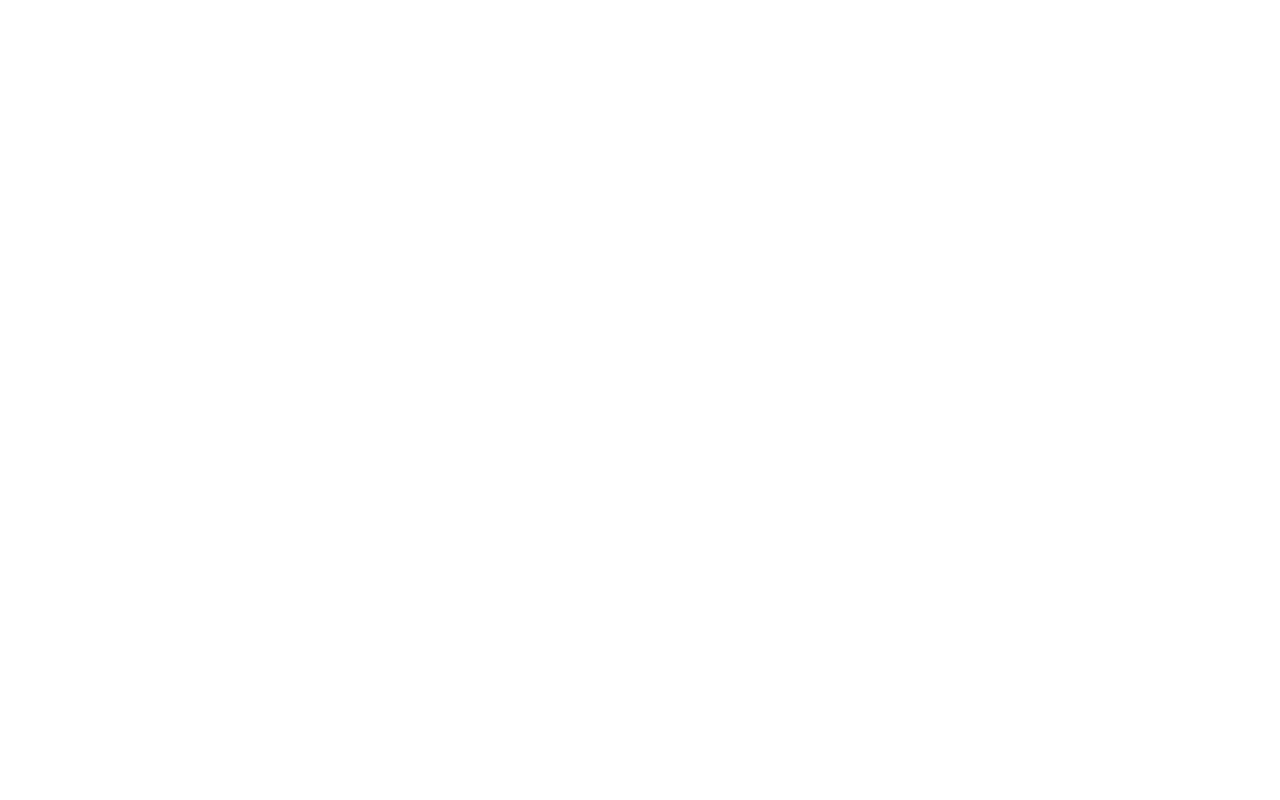
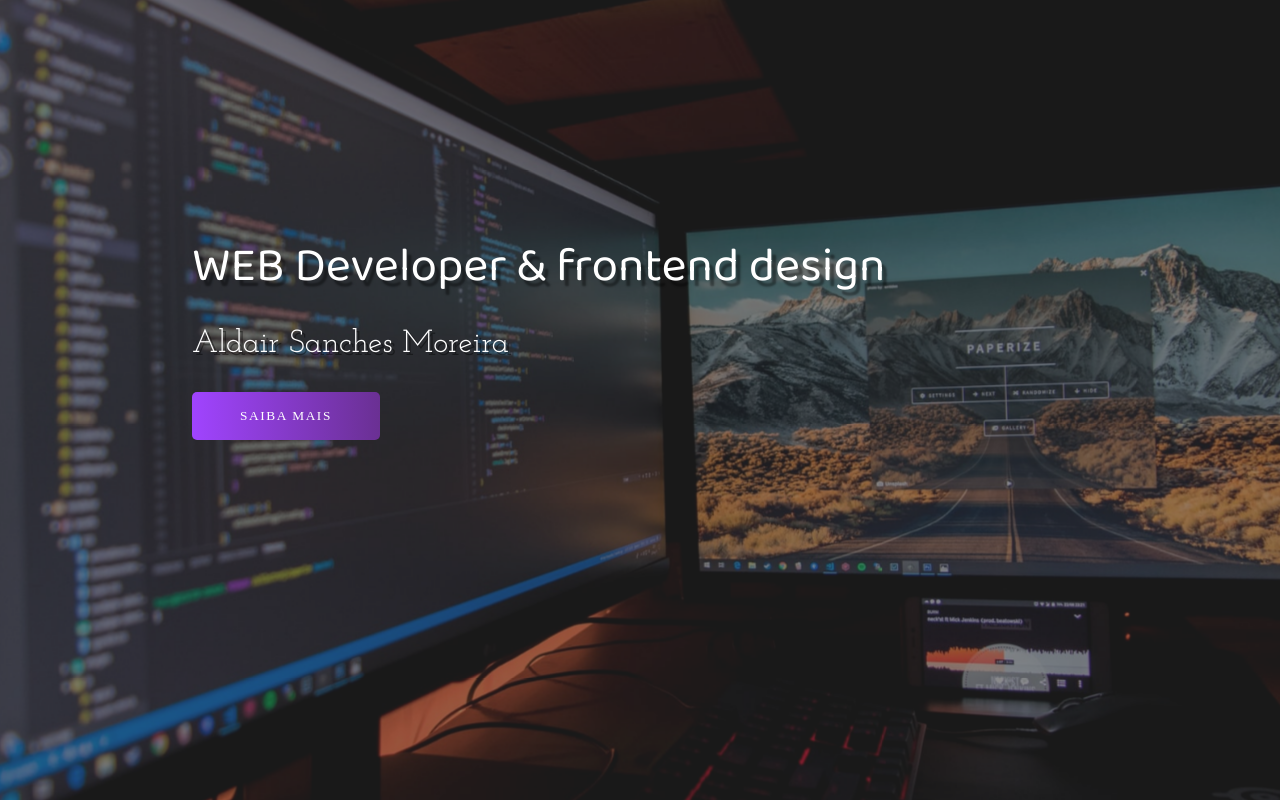
Before and after one commit to aldairmoreira/repositorio, a plain HTML site: page index.html in a window 1280 px wide. Drawn offline with Linux system fonts and the light colour scheme.

Commit message:
:package: header

```diff
--- a/index.html
+++ b/index.html
@@ -1,14 +1,32 @@
 <!DOCTYPE html>
 <html lang="pt">
+
 <head>
     <meta charset="UTF-8">
     <meta http-equiv="X-UA-Compatible" content="IE=edge">
     <meta name="viewport" content="width=device-width, initial-scale=1.0">
+    <link rel="apple-touch-icon" sizes="180x180" href="imagens/apple-touch-icon.png">
+    <link rel="icon" type="image/png" sizes="32x32" href="imagens/favicon-32x32.png">
+    <link rel="icon" type="image/png" sizes="16x16" href="imagens/favicon-16x16.png">
+    <link rel="manifest" href="/site.webmanifest">
     <title>portifoli</title>
     <link rel="stylesheet" href="style.css">
 
 </head>
+
 <body>
+    <div class="container">
+        <header>
+            <div class="img-wrapper">
+                <img src="imagens/fotis-fotopoulos-LJ9KY8pIH3E-unsplash.jpg" alt="">
+            </div>
+            <div class="banner">
+                <h1>WEB Developer & frontend design</h1>
+                <p>Aldair Sanches Moreira</p>
+                <button>saiba mais</button>
+            </div>
+        </header>
+    </div>
+</body>
 
-</body>
 </html>
--- a/style.css
+++ b/style.css
@@ -1,2 +1,87 @@
 @import url("https://fonts.googleapis.com/css2?family=Baloo+Da+2:wght@400;500;600;700;800&family=Josefin+Slab:ital,wght@0,100;0,200;0,300;0,400;0,500;0,600;0,700;1,100;1,200;1,300;1,400;1,600&family=Mulish:ital,wght@0,200;0,300;0,400;1,300&display=swap");
-@import url("https://use.fontawesome.com/releases/v5.15.3/css/all.css" );
+@import url("https://use.fontawesome.com/releases/v5.15.3/css/all.css");
+
+* {
+  margin: 0;
+  padding: 0;
+}
+
+header {
+  width: 100%;
+  height: 100vh;
+  overflow: hidden;
+  position: relative;
+}
+.img-wrapper {
+  width: 100%;
+  height: 100%;
+  overflow: hidden;
+  background-color: rgb(0, 0, 0, 0.8);
+}
+.img-wrapper img {
+  width: 100%;
+  height: 100%;
+  object-fit: cover;
+  opacity: 0.5;
+  animation: zoon 25s ;
+}
+@keyframes zoon {
+    0%{
+        transform: scale(1.3);
+    }
+    100%{
+        transform: scale(1);
+    }
+}
+.banner {
+  position: absolute;
+  top: 30%;
+  left: 15%;
+}
+.banner h1 {
+  color: #fff;
+  font-size: 3rem;
+  font-family: "Baloo Da 2", serif;
+  font-weight: 200;
+  text-shadow: 0.3rem 0.4rem 2px rgba(0, 0, 0, 0.4);
+  line-height: 3.5rem;
+  margin-bottom: 2rem;
+  opacity: 0;
+  animation: moveBanner 1s 0.5s forwards ;
+}
+.banner p {
+  font-family: "josefin slab", serif;
+  color: #fff;
+  font-size: 2rem;
+  text-shadow: 0.2rem 0.2rem rgba(0, 0, 0, 0.4);
+  margin-bottom: 2rem;
+  opacity: 0;
+  animation: moveBanner 1s 0.7s forwards;
+}
+.banner button {
+  font-family: "Muli", serif;
+  color: #fff;
+  text-transform: uppercase;
+  letter-spacing: .1rem;
+  background: #6a3093;
+  background: -webkit-linear-gradient(to right, #a044ff, #6a3093);
+  background: linear-gradient(to right, #a044ff, #6a3093);
+  padding: 1rem 3rem;
+  border: none;
+  border-radius: 5px;
+  cursor: pointer;
+  opacity: 0;
+  animation: moveBanner 1s 0.9s forwards ;
+}
+.banner button:hover{
+    color: #000
+}
+@keyframes moveBanner {
+    0%{
+        transform: translateY(10rem) rotateY(-30deg);
+    }
+    100%{
+        transform: translateY(0)  rotateY(0);
+        opacity: 1;
+    }
+}
```
Also changed, not shown: imagens/about.txt (renamed from about.txt), imagens/android-chrome-192x192.png (renamed from android-chrome-192x192.png), imagens/android-chrome-512x512.png (renamed from android-chrome-512x512.png), imagens/apple-touch-icon.png (renamed from apple-touch-icon.png), imagens/favicon-16x16.png (renamed from favicon-16x16.png), imagens/favicon-32x32.png (renamed from favicon-32x32.png), imagens/fotis-fotopoulos-LJ9KY8pIH3E-unsplash.jpg (added), site.webmanifest, 1 other file.
